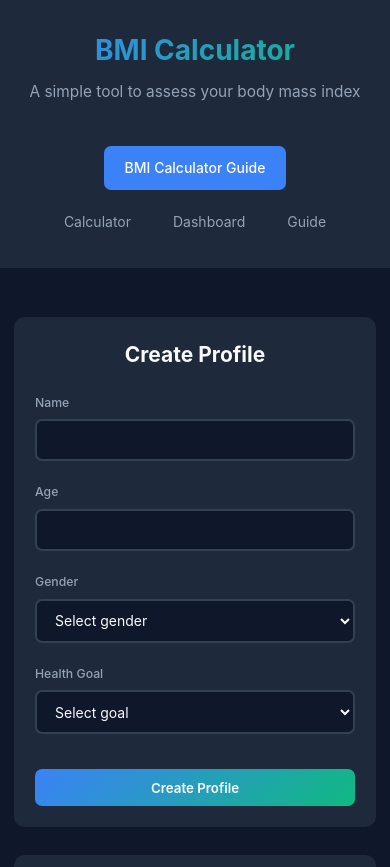
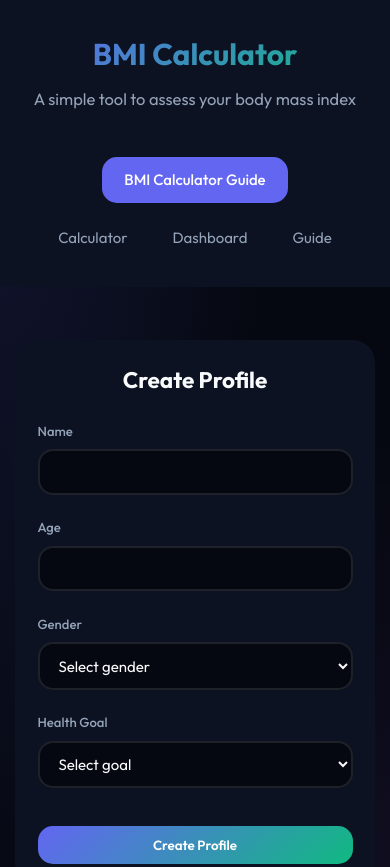
Before and after one commit to hukshh/bmi-calculator, a React (Vite) app: page / in a window 390 px wide. Shown: the top 867 px of the page. Built offline with nearby package versions, Linux system fonts and the light colour scheme.

Commit message:
style: define modern color palette and typography

```diff
--- a/src/index.css
+++ b/src/index.css
@@ -1,50 +1,102 @@
-@import url('https://fonts.googleapis.com/css2?family=Inter:wght@400;500;600;700&display=swap');
+@import url('https://fonts.googleapis.com/css2?family=Outfit:wght@300;400;500;600;700&display=swap');
 
 :root {
-  /* Colors */
-  --bg-primary: #0f172a;
-  --bg-secondary: #1e293b;
+  /* Modern Colors - Deep Space Palette */
+  --bg-primary: #050810;
+  --bg-secondary: #0c1221;
+  --bg-glass: rgba(15, 23, 42, 0.6);
+  --bg-glass-bright: rgba(30, 41, 59, 0.4);
+
   --text-primary: #f8fafc;
   --text-secondary: #94a3b8;
-  --primary: #3b82f6;
+  --text-dim: #64748b;
+
+  --primary: #6366f1;
+  --primary-glow: rgba(99, 102, 241, 0.3);
+  --secondary: #a855f7;
+  --accent: #22d3ee;
+
   --success: #10b981;
-  --border-color: #334155;
+  --border-color: rgba(255, 255, 255, 0.1);
+  --border-glow: rgba(255, 255, 255, 0.05);
 
-  /* BMI Category Colors */
-  --underweight: #eab308;
-  --normal: #22c55e;
+  /* BMI Category Colors - Vibrant */
+  --underweight: #fbbf24;
+  --normal: #10b981;
   --overweight: #f97316;
-  --obese: #ef4444;
+  --obese: #f43f5e;
 
-  /* Shadows */
-  --shadow: 0 1px 3px 0 rgb(0 0 0 / 0.1), 0 1px 2px -1px rgb(0 0 0 / 0.1);
-  --shadow-lg: 0 10px 15px -3px rgb(0 0 0 / 0.1), 0 4px 6px -4px rgb(0 0 0 / 0.1);
+  /* Shadows & Glass */
+  --shadow-sm: 0 4px 6px -1px rgba(0, 0, 0, 0.1), 0 2px 4px -2px rgba(0, 0, 0, 0.1);
+  --shadow-lg: 0 20px 25px -5px rgba(0, 0, 0, 0.3), 0 8px 10px -6px rgba(0, 0, 0, 0.3);
+  --glass-shadow: 0 8px 32px 0 rgba(0, 0, 0, 0.8);
 
   /* Border Radius */
-  --radius-sm: 0.375rem;
-  --radius: 0.5rem;
-  --radius-lg: 0.75rem;
+  --radius-sm: 0.5rem;
+  --radius: 1rem;
+  --radius-lg: 1.5rem;
+  --radius-xl: 2rem;
 }
 
 * {
   margin: 0;
   padding: 0;
   box-sizing: border-box;
+  -webkit-tap-highlight-color: transparent;
 }
 
 body {
   background-color: var(--bg-primary);
+  background-image:
+    radial-gradient(at 0% 0%, rgba(99, 102, 241, 0.15) 0px, transparent 50%),
+    radial-gradient(at 100% 100%, rgba(168, 85, 247, 0.15) 0px, transparent 50%);
   color: var(--text-primary);
-  font-family: -apple-system, BlinkMacSystemFont, 'Segoe UI', 'Roboto', 'Oxygen',
-    'Ubuntu', 'Cantarell', 'Fira Sans', 'Droid Sans', 'Helvetica Neue',
-    sans-serif;
+  font-family: 'Outfit', sans-serif;
   -webkit-font-smoothing: antialiased;
   -moz-osx-font-smoothing: grayscale;
   min-height: 100vh;
+  overflow-x: hidden;
+}
+
+/* Glassmorphism Utilities */
+.glass-card {
+  background: var(--bg-glass);
+  backdrop-filter: blur(12px);
+  -webkit-backdrop-filter: blur(12px);
+  border: 1px solid var(--border-color);
+  border-radius: var(--radius-lg);
+  box-shadow: var(--glass-shadow);
+}
+
+.glass-card-bright {
+  background: var(--bg-glass-bright);
+  backdrop-filter: blur(16px);
+  -webkit-backdrop-filter: blur(16px);
+  border: 1px solid rgba(255, 255, 255, 0.15);
+  border-radius: var(--radius-lg);
+}
+
+/* Scrollbar Styling */
+::-webkit-scrollbar {
+  width: 8px;
+}
+
+::-webkit-scrollbar-track {
+  background: var(--bg-primary);
+}
+
+::-webkit-scrollbar-thumb {
+  background: var(--border-color);
+  border-radius: 4px;
+}
+
+::-webkit-scrollbar-thumb:hover {
+  background: var(--text-dim);
 }
 
 button {
   font-family: inherit;
+  cursor: pointer;
 }
 
 input, select {
@@ -52,36 +104,24 @@ input, select {
 }
 
 code {
-  font-family: source-code-pro, Menlo, Monaco, Consolas, 'Courier New',
+  font-family: 'Fira Code', source-code-pro, Menlo, Monaco, Consolas, 'Courier New',
     monospace;
 }
 
 @media (max-width: 768px) {
   html {
-    font-size: 14px;
+    font-size: 15px;
   }
 }
 
 /* Accessibility focus styles */
-:focus {
-  outline: 2px solid var(--normal);
-  outline-offset: 2px;
+:focus-visible {
+  outline: 2px solid var(--primary);
+  outline-offset: 4px;
 }
 
-button:focus {
-  outline: 2px solid var(--normal);
-  outline-offset: 2px;
+/* Custom Selection Color */
+::selection {
+  background: var(--primary-glow);
+  color: var(--text-primary);
 }
-
-/* Print styles */
-@media print {
-  body {
-    background: white;
-    color: black;
-    font-size: 12pt;
-  }
-
-  @page {
-    margin: 1cm;
-  }
-}
```
